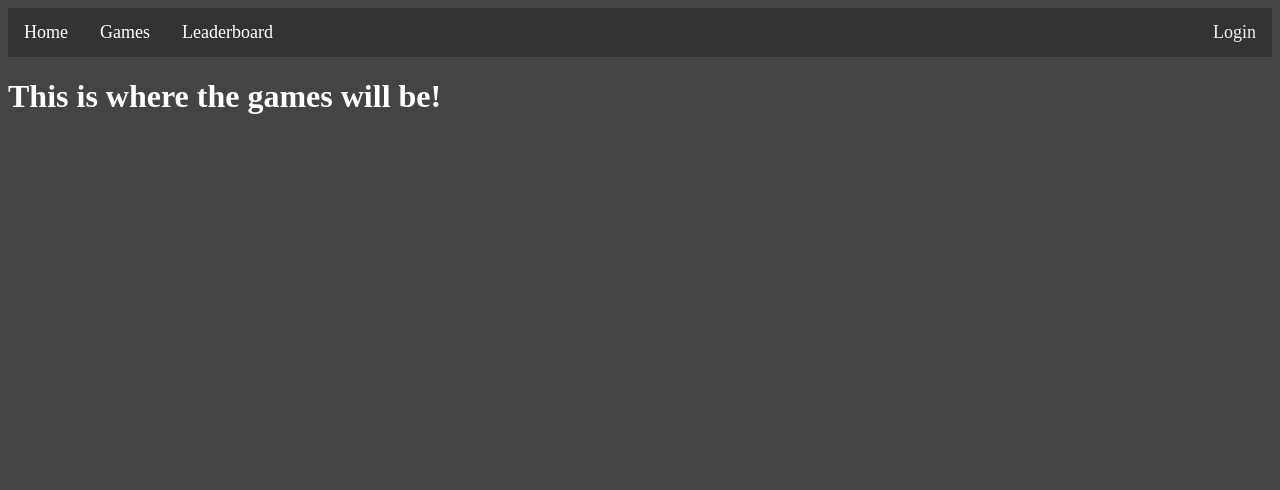
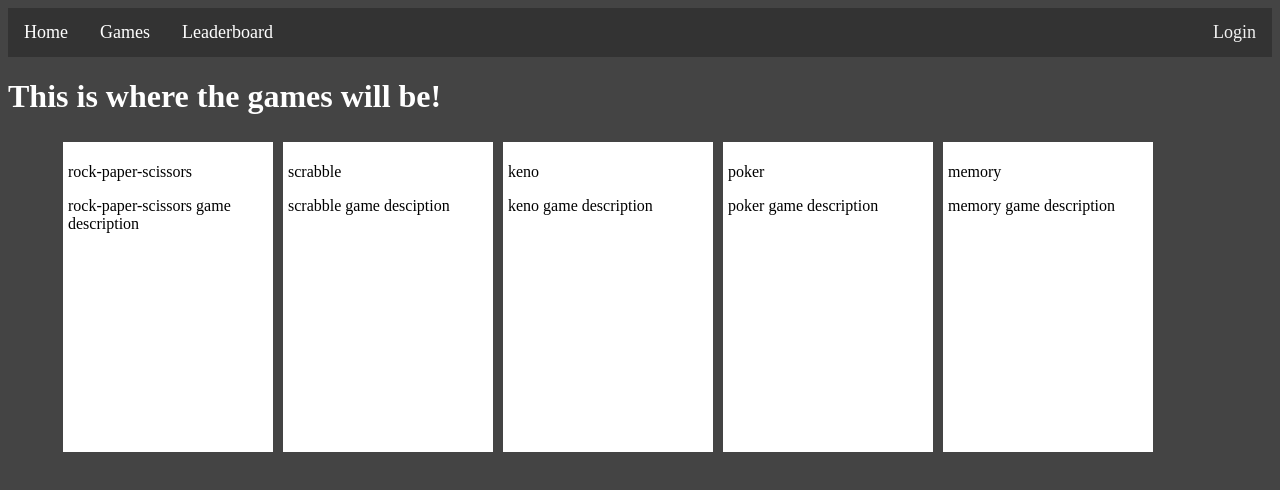
Before and after one commit to tylermackay587/tyler-mackay-game-suite, a website: page client/index.html at #/games in a window 1280 px wide. Drawn offline with nearby package versions, Linux system fonts and the light colour scheme; some packages are replaced by stand-ins of ours.

Commit message:
Begin formatting for games library

```diff
--- a/client/app/games/games.html
+++ b/client/app/games/games.html
@@ -1,3 +1,9 @@
 <div ng-controller="gamesController">
-<h1> {{ text }} </h1>
+  <h1> {{ text }} </h1>
+  <div class='gamesContainer'>
+    <div class='game' ng-repeat="game in games">
+      <p> {{ game.title}} </p>
+      <p> {{ game.description }} </p>
+      </div>
+    </div>
 </div>
--- a/client/app/games/gamesController.js
+++ b/client/app/games/gamesController.js
@@ -1,4 +1,26 @@
 angular.module('gameSuite')
 .controller('gamesController', function($scope) {
-    $scope.text = "This is where the games will be!";
+    $scope.text = 'This is where the games will be!';
+    $scope.games = [
+      {
+        title: 'rock-paper-scissors',
+        description: 'rock-paper-scissors game description'
+      },
+      {
+        title: 'scrabble',
+        description: 'scrabble game desciption'
+      },
+      {
+        title: 'keno',
+        description: 'keno game description'
+      },
+      {
+        title: 'poker',
+        description: 'poker game description'
+      },
+      {
+        title: 'memory',
+        description: 'memory game description'
+      }
+    ];
 });
--- a/client/styles.css
+++ b/client/styles.css
@@ -25,6 +25,24 @@ body {
   background-color: #222;
 }
 
+.gamesContainer {
+  margin-left: 50px;
+  margin-right: 50px;
+  margin-top: 10px;
+  margin-bottom: 10px;
+}
+
+.game {
+  height: 300px;
+  width: 200px;
+  background-color: white;
+  display: inline-block;
+  vertical-align: top;
+  color: black;
+  padding: 5px;
+  margin: 5px;
+}
+
 .right {
 	float: right;
 }
```
